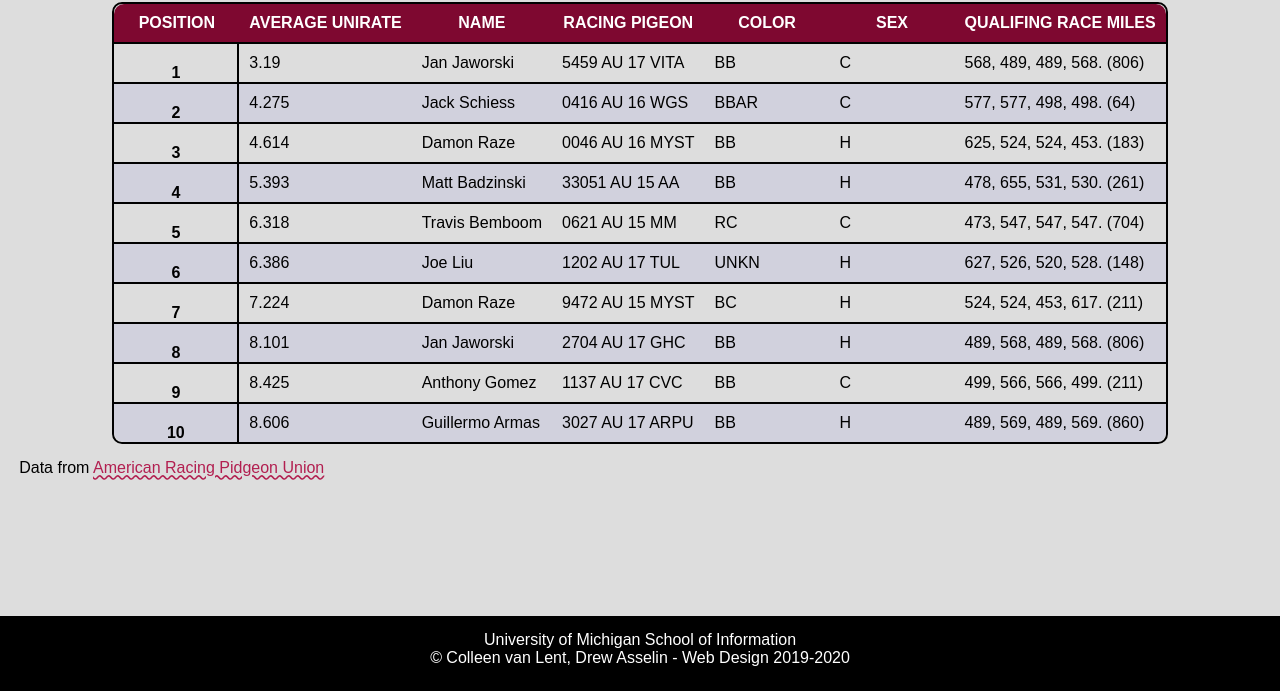
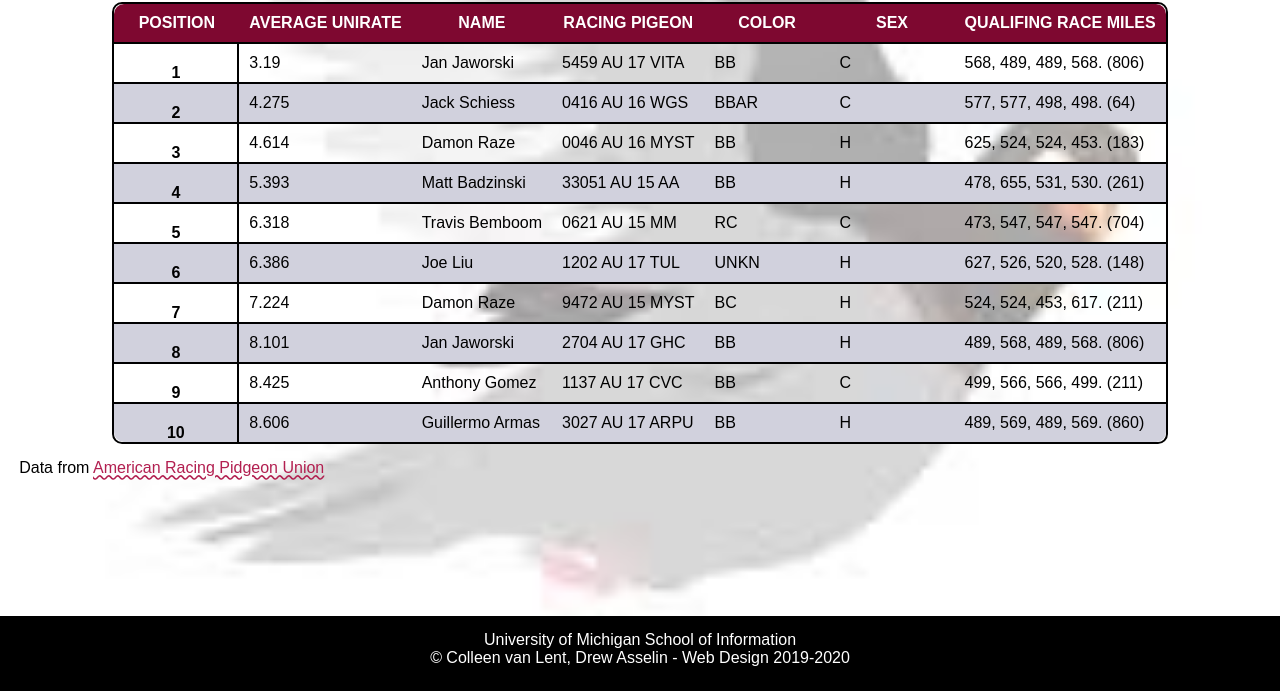
Before and after one commit to xieyuh-03/homework_3, a plain HTML site: page index.html in a window 1280 px wide. Shown: the part 109-800 px from the top of the page. Drawn offline with Linux system fonts and the light colour scheme; a web font is replaced by a local one.

Commit message:
Update style.css

```diff
--- a/css/style.css
+++ b/css/style.css
@@ -13,7 +13,7 @@ body{
   font-size: 16px;
   margin: 1.2em;
   font-family: 'Andika', sans-serif;
-  background-image: image('images/pigeon-background.jpeg');
+  background-image: url(../images/pigeon-background.JPEG);
   background-color: #dddddd;
   background-size: cover ;
   background-position: center;
```
